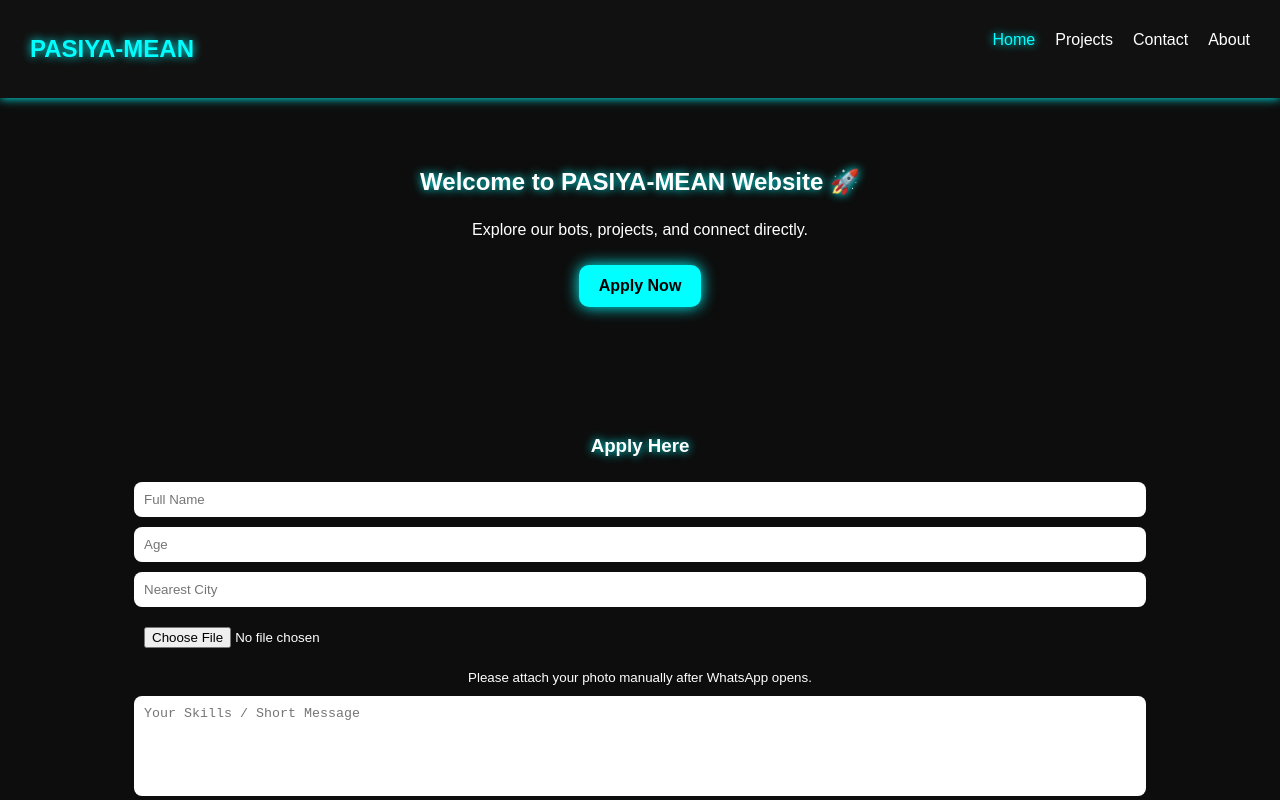
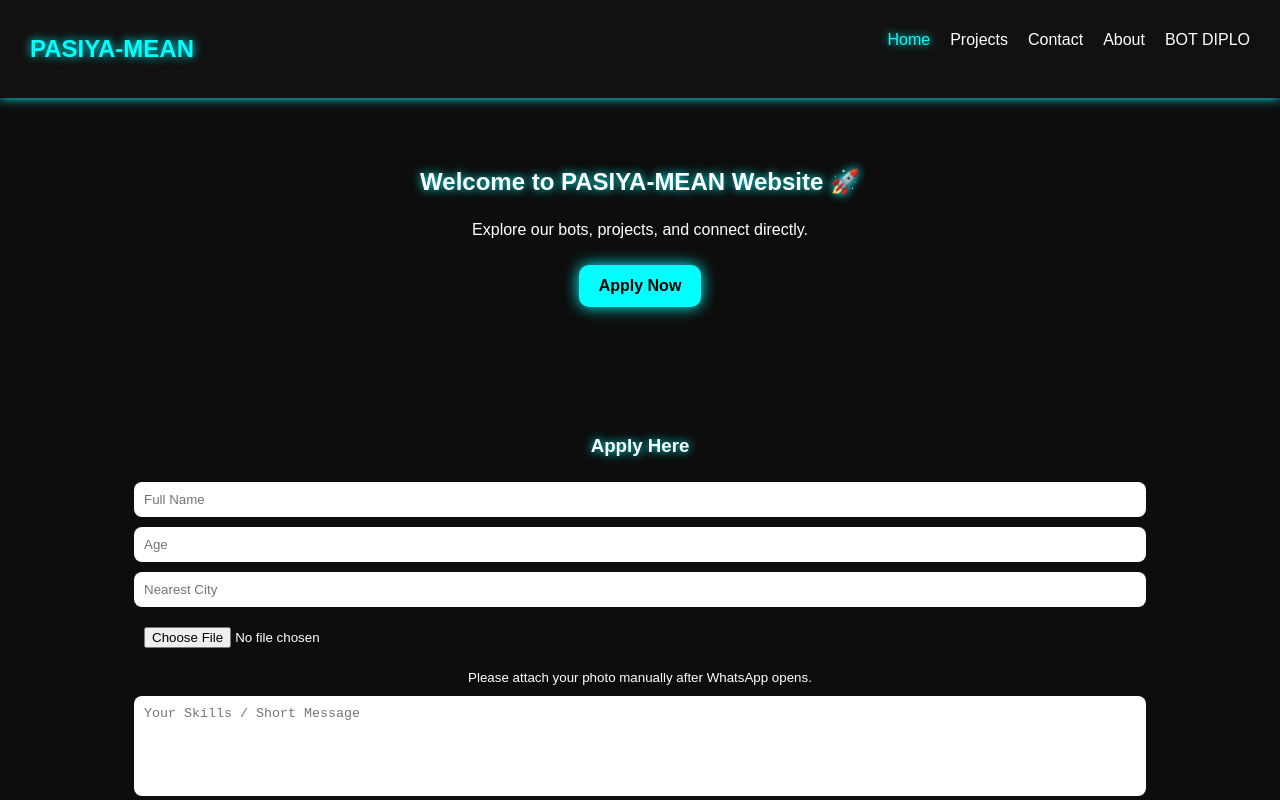
Before and after one commit to pasidu10/pasiya-md-v21, a plain HTML site: page index.html in a window 1280 px wide. Shown: the top 800 px of the page. Drawn offline with Linux system fonts and the light colour scheme.

Commit message:
Update index.html

```diff
--- a/index.html
+++ b/index.html
@@ -14,6 +14,7 @@
     <li><a href="projects.html">Projects</a></li>
     <li><a href="contact.html">Contact</a></li>
     <li><a href="about.html">About</a></li>
+    <li><a href="bot-deploy.html">BOT DIPLO</a></li>
   </ul>
 </nav>
 
```
